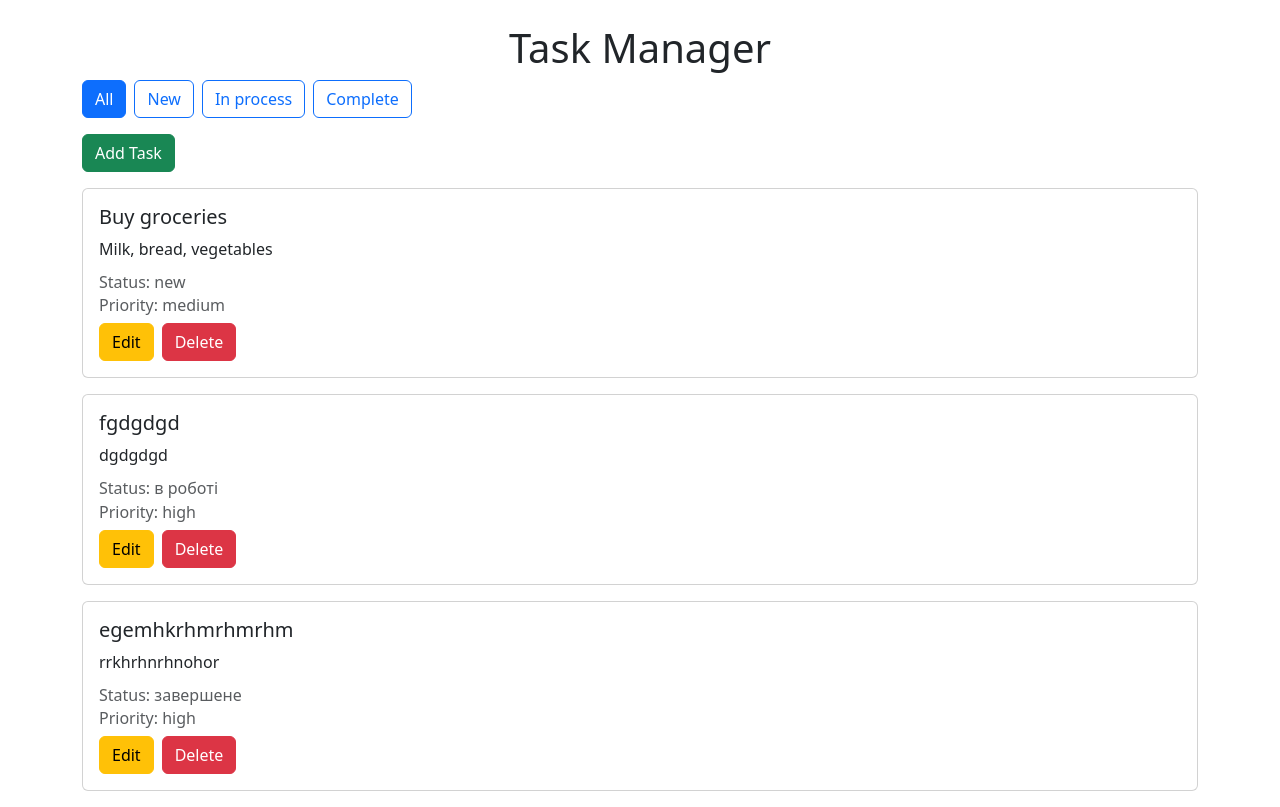
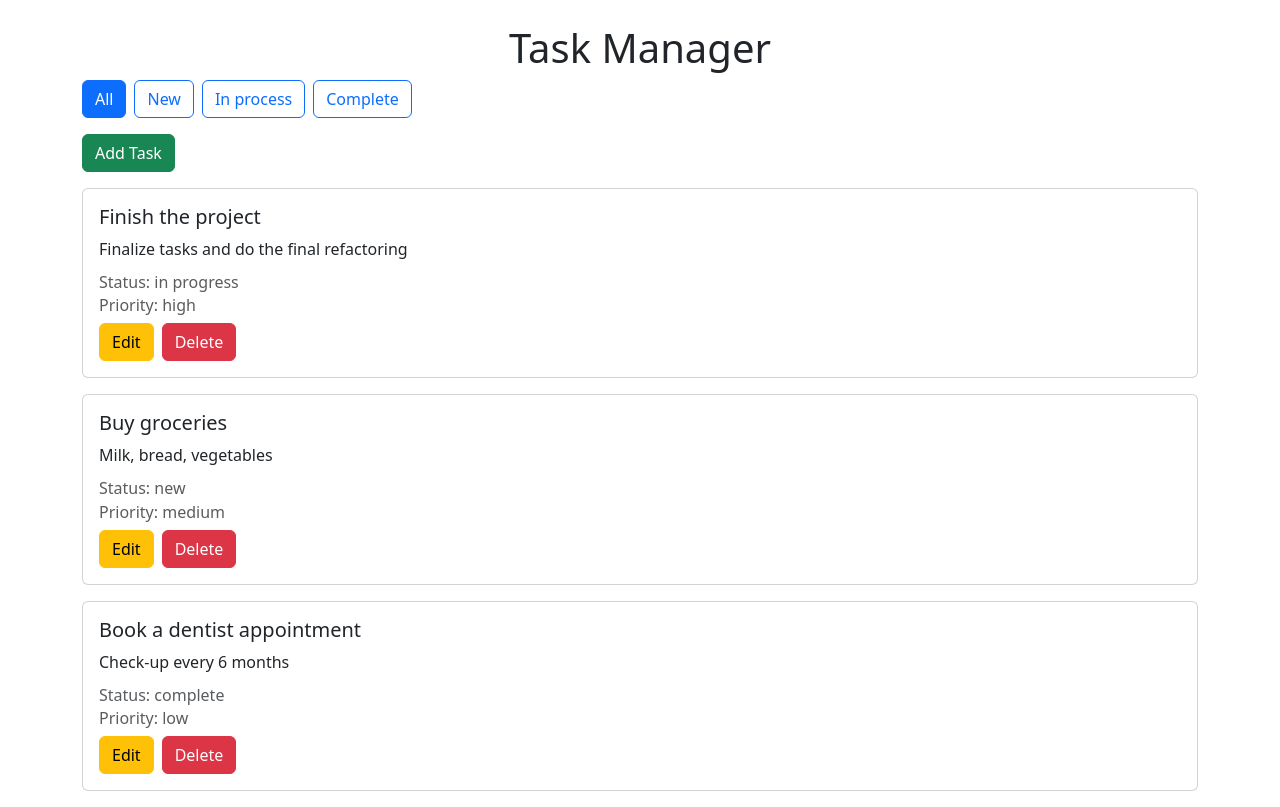
Before and after one commit to TANINSAMXI/react, a React (Vite) app: page / in a window 1280 px wide. Built offline with nearby package versions, Linux system fonts and the light colour scheme; data requests are answered from the project's data file.

Commit message:
hw_57 complete

```diff
--- a/db.json
+++ b/db.json
@@ -1,25 +1,25 @@
 {
   "tasks": [
     {
-      "id": "2",
+      "id": 1,
+      "title": "Finish the project",
+      "description": "Finalize tasks and do the final refactoring",
+      "status": "in progress",
+      "priority": "high"
+    },
+    {
+      "id": 2,
       "title": "Buy groceries",
       "description": "Milk, bread, vegetables",
       "status": "new",
       "priority": "medium"
     },
     {
-      "id": "3",
-      "title": "fgdgdgd",
-      "description": "dgdgdgd",
-      "status": "в роботі",
-      "priority": "high"
-    },
-    {
-      "id": "4908",
-      "title": "egemhkrhmrhmrhm",
-      "description": "rrkhrhnrhnohor",
-      "status": "завершене",
-      "priority": "high"
+      "id": 3,
+      "title": "Book a dentist appointment",
+      "description": "Check-up every 6 months",
+      "status": "complete",
+      "priority": "low"
     }
   ]
 }
--- a/src/components/TaskForm.jsx
+++ b/src/components/TaskForm.jsx
@@ -66,9 +66,9 @@ const TaskForm = ({ taskId }) => {
           <BootstrapForm.Group className="mb-3">
             <BootstrapForm.Label>Status</BootstrapForm.Label>
             <Field name="status" as="select" className="form-select">
-              <option value="нове">New</option>
-              <option value="в роботі">In process</option>
-              <option value="завершене">Complete</option>
+              <option value="new">New</option>
+              <option value="in process">In process</option>
+              <option value="complete">Complete</option>
             </Field>
           </BootstrapForm.Group>
 
```
